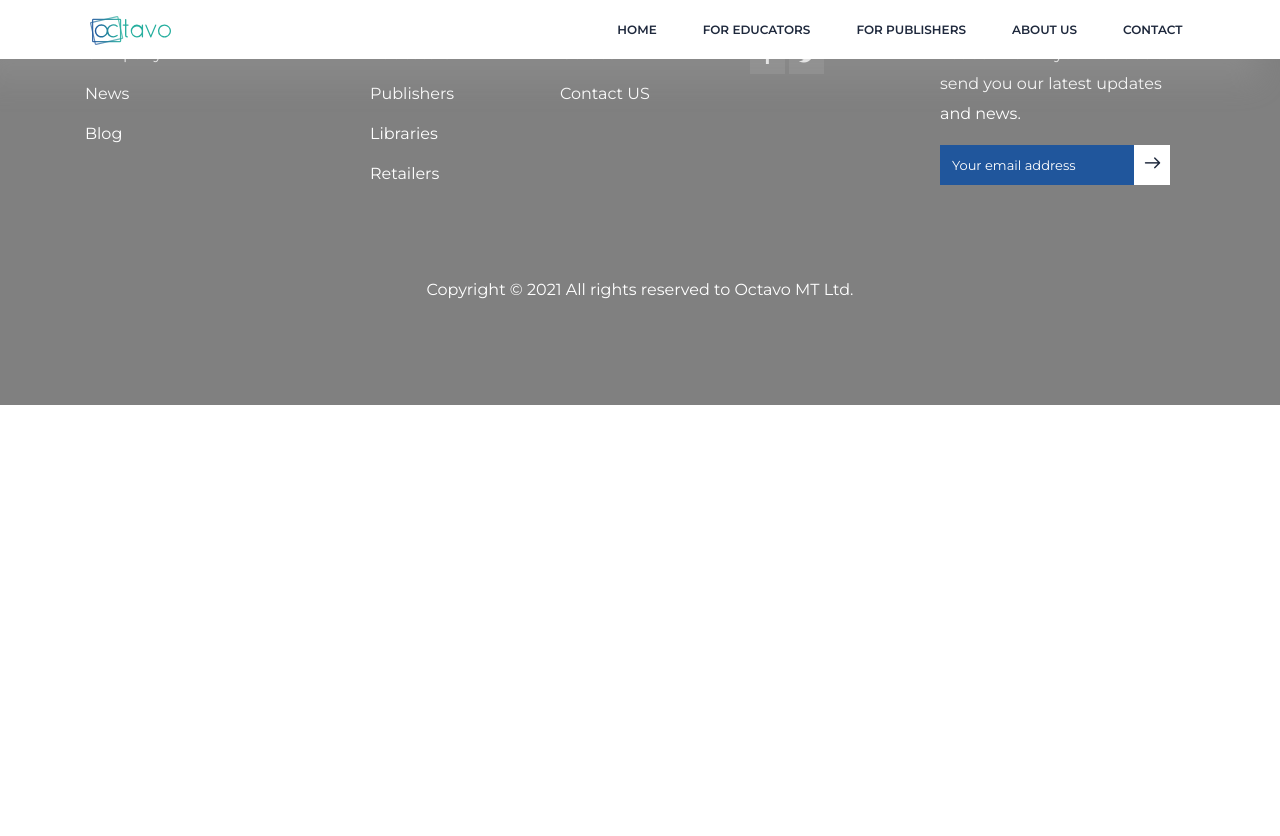
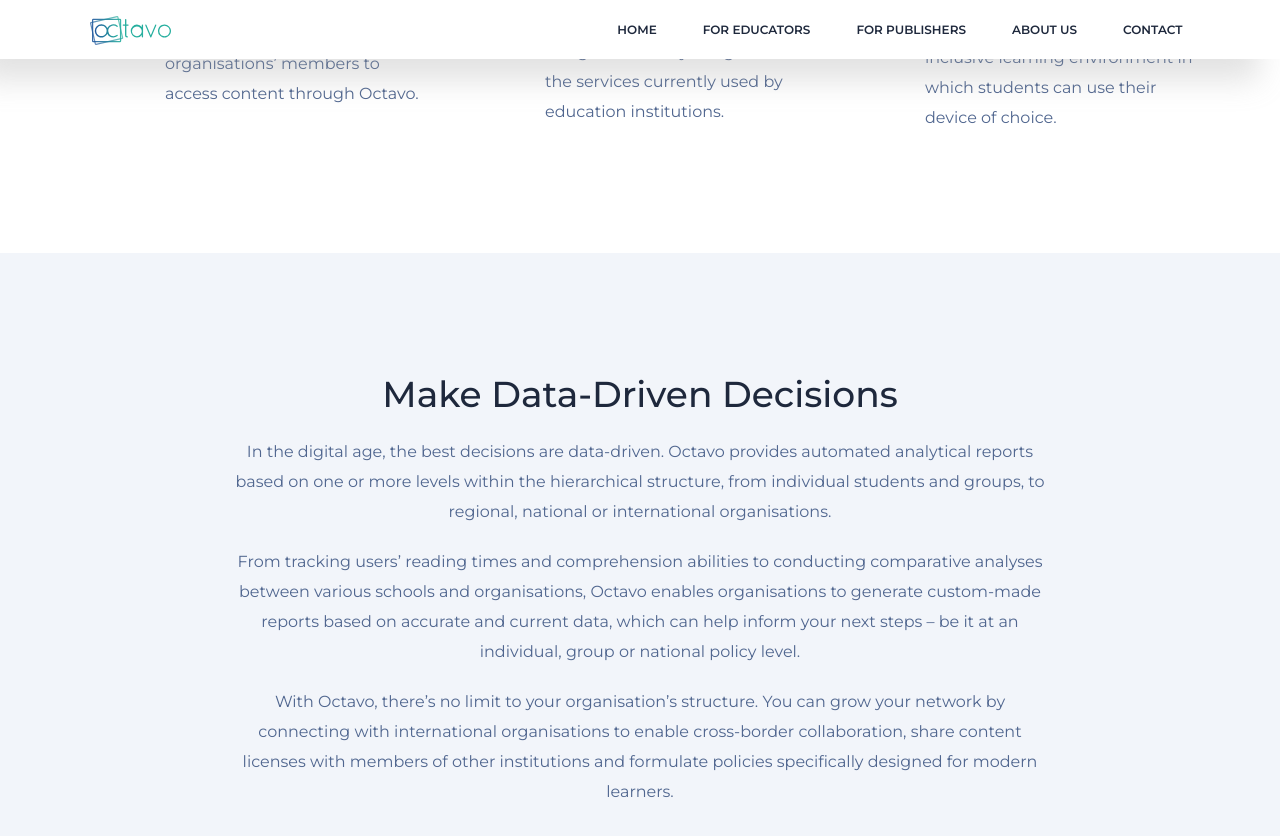
Before and after one commit to jurgencalleja/octavo.education, a Jekyll site: the page built from education.html, in a window 1280 px wide and 900 px high, scrolled down 4104 px. Shown: the top 836 px of the window. Built offline with Jekyll 4.4.1, drawn with Linux system fonts in a browser that asks for light colours; before the commit the page ends 4509 px from its top, so only the background shows below that; some of the changed text lies outside the part shown.

Commit message:
fix educators page to reflect additional text

```diff
--- a/_includes/section/execution.html
+++ b/_includes/section/execution.html
@@ -1,5 +1,5 @@
     <!-- Start execution-secation -->
-    <section class="execution-secation section-gap aquablue-bg">
+    <section class="execution-secation section-gap">
         <div class="container">
             <div class="row justify-content-center section-title-wrap">
                 <div class="col-lg-12">
--- /dev/null
+++ b/_includes/section/execution_education.html
@@ -0,0 +1,123 @@
+    <!-- Start stat-section -->
+    <section class="stat-section section-gap aquablue-bg">
+        <div class="container">
+            <div class="row justify-content-center section-title-wrap">
+                <div class="col-lg-12">
+                    <h1>Customisable Features for Readers</h1>
+                </div>
+            </div>
+
+
+
+                    <div class="row ex-porcess-wrap">
+                        <div class="col-lg-4">
+                            <div class="single-ex-process d-flex flex-row">
+                                <div class="icon">
+                                    <img src="{{ 'img/stat/s5.png' | relative_url }}" alt="">
+                                </div>
+                                <div class="desc ml-20">
+                                    <h4>Personalise</h4>
+                                    <p>User-friendly and dyslexic-friendly fonts, font sizes and background colours</p>
+                                </div>
+                            </div>
+                        </div>
+                        <div class="col-lg-4">
+                            <div class="single-ex-process d-flex flex-row">
+                                <div class="icon">
+                                    <img src="{{ 'img/stat/s5.png' | relative_url }}" alt="">
+                                </div>
+                                <div class="desc ml-20">
+                                    <h4>Search</h4>
+                                    <p>Filter your library and search for books easily</p>
+                                </div>
+                            </div>
+                        </div>
+                        <div class="col-lg-4">
+                            <div class="single-ex-process d-flex flex-row">
+                                <div class="icon">
+                                    <img src="{{ 'img/stat/s5.png' | relative_url }}" alt="">
+                                </div>
+                                <div class="desc ml-20">
+                                    <h4>Take note</h4>
+                                    <p>Bookmark pages and add notes anywhere in the text</p>
+                                </div>
+                            </div>
+                        </div>
+                    </div>
+
+                    <div class="row ex-porcess-wrap mt-30">
+                        <div class="col-lg-4">
+                            <div class="single-ex-process d-flex flex-row">
+                                <div class="icon">
+                                    <img src="{{ 'img/stat/s5.png' | relative_url }}" alt="">
+                                </div>
+                                <div class="desc ml-20">
+                                    <h4>Record</h4>
+                                    <p>Self-record and playback audio</p>
+                                </div>
+                            </div>
+                        </div>
+                        <div class="col-lg-4">
+                            <div class="single-ex-process d-flex flex-row">
+                                <div class="icon">
+                                    <img src="{{ 'img/stat/s5.png' | relative_url }}" alt="">
+                                </div>
+                                <div class="desc ml-20">
+                                    <h4>Playback</h4>
+                                    <p>Listen to audio narration</p>
+                                </div>
+                            </div>
+                        </div>
+                        <div class="col-lg-4">
+                            <div class="single-ex-process d-flex flex-row">
+                                <div class="icon">
+                                    <img src="{{ 'img/stat/s5.png' | relative_url }}" alt="">
+                                </div>
+                                <div class="desc ml-20">
+                                    <h4>Dictionary</h4>
+                                    <p>Look up definitions through the built-in dictionary</p>
+                                </div>
+                            </div>
+                        </div>
+                    </div>
+
+                    <div class="row ex-porcess-wrap mt-30">
+                        <div class="col-lg-4">
+                            <div class="single-ex-process d-flex flex-row">
+                                <div class="icon">
+                                    <img src="{{ 'img/stat/s5.png' | relative_url }}" alt="">
+                                </div>
+                                <div class="desc ml-20">
+                                    <h4>Automated level assignment</h4>
+                                    <p>Assign reading levels through beginning-of-year assessment</p>
+                                </div>
+                            </div>
+                        </div>
+                        <div class="col-lg-4">
+                            <div class="single-ex-process d-flex flex-row">
+                                <div class="icon">
+                                    <img src="{{ 'img/stat/s5.png' | relative_url }}" alt="">
+                                </div>
+                                <div class="desc ml-20">
+                                    <h4>Finetune levels</h4>
+                                    <p>Manually alter reader levels</p>
+                                </div>
+                            </div>
+                        </div>
+                        <div class="col-lg-4">
+                            <div class="single-ex-process d-flex flex-row">
+                                <div class="icon">
+                                    <img src="{{ 'img/stat/s5.png' | relative_url }}" alt="">
+                                </div>
+                                <div class="desc ml-20">
+                                    <h4>Achievements</h4>
+                                    <p>Receive reading achievements based on your activity</p>
+                                </div>
+                            </div>
+                        </div>
+                    </div>
+                </div>
+            </div>
+        </div>
+    </section>
+    <!-- End stat-section -->
--- /dev/null
+++ b/_includes/section/execution_education_2.html
@@ -0,0 +1,27 @@
+<section class="execution-secation section-gap aquablue-bg">
+    <div class="container">
+        <div class="row justify-content-center section-title-wrap">
+            <div class="col-lg-12">
+                <h1>Make Data-Driven Decisions</h1>
+                <p>
+                    In the digital age, the best decisions are data-driven. Octavo provides automated analytical reports based on one or more levels within the hierarchical structure, from individual students and groups, to regional, national or international organisations.
+                </p>
+                <p>
+                    From tracking users’ reading times and comprehension abilities to conducting comparative analyses between various schools and organisations, Octavo enables organisations to generate custom-made reports based on accurate and current data, which can help inform your next steps – be it at an individual, group or national policy level.
+                </p>
+                <p>
+                    With Octavo, there’s no limit to your organisation’s structure. You can grow your network by connecting with international organisations to enable cross-border collaboration, share content licenses with members of other institutions and formulate policies specifically designed for modern learners.
+                </p>
+            </div>
+        <!--
+    </div>
+        <div class="row justify-content-center pb-80">
+            <div class="col-lg-8">
+                <div class="static-execution-image">
+                    <img class="img-fluid" src="{{ 'img/carusel/deployedoctavo.png' | relative_url }}" alt="">
+                </div>
+            </div>
+        </div>
+    </div>
+    -->
+</section>
--- a/education.html
+++ b/education.html
@@ -9,6 +9,10 @@
 
     {% include section/stat.html %}
 
+    {% include section/execution_education.html %}
+
     {% include section/execution.html %}
 
+    {% include section/execution_education_2.html %}
+
     {% include section/cta2.html %}
```
Also changed, not shown: img/new-images/modern_reader.jpg (added).
